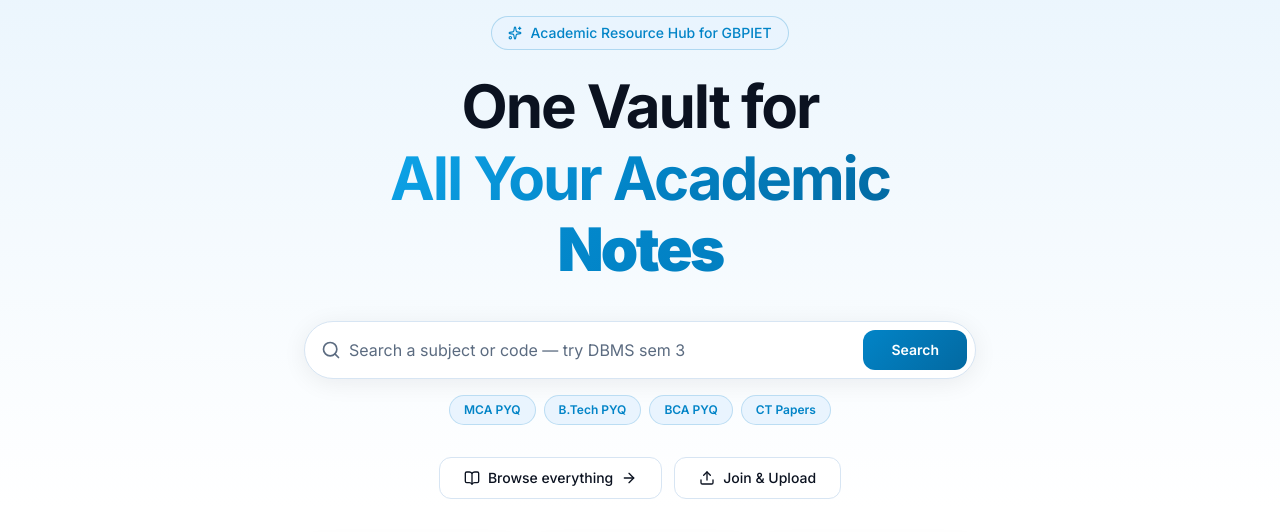
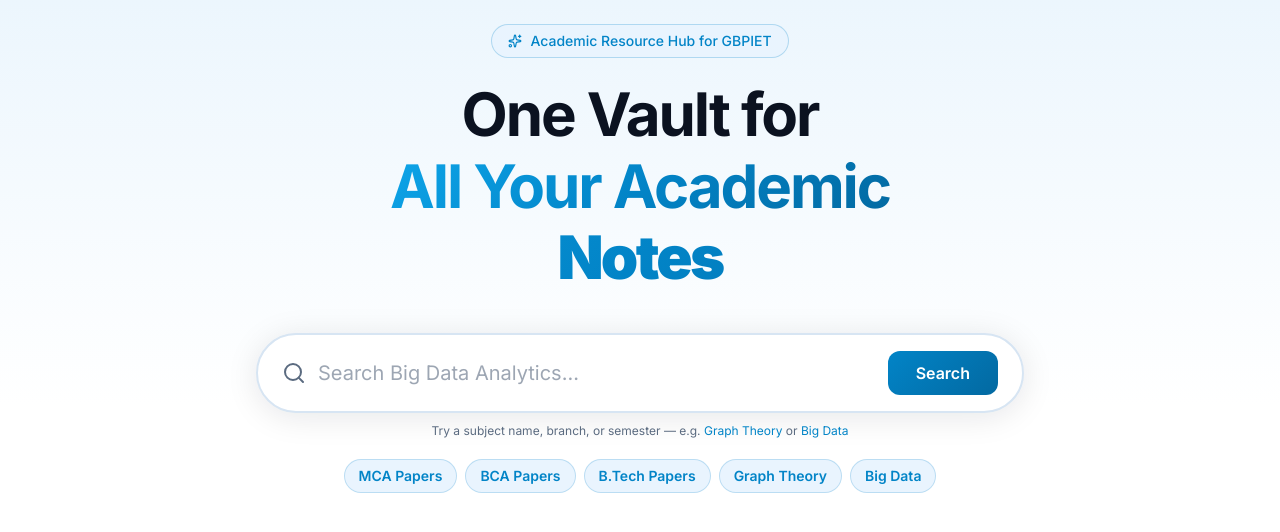
Before and after one commit to chiragkashyap267/campusvault, a Next.js app: page / in a window 1280 px wide. Shown: the part 207-739 px from the top of the page. Built offline with nearby package versions, Linux system fonts and the light colour scheme; no server answers; the database is empty.

Commit message:
simplify search & upload: remove type filters, add Google-style hero search bar

```diff
--- a/components/home/HeroSection.tsx
+++ b/components/home/HeroSection.tsx
@@ -1,26 +1,46 @@
 "use client";
 
-import { useState, useEffect } from "react";
+import { useState, useEffect, useRef, forwardRef } from "react";
 import Link from "next/link";
 import { useRouter } from "next/navigation";
 import { motion, AnimatePresence } from "framer-motion";
-import { Search, ArrowRight, Upload, BookOpen, Sparkles, FileText, MonitorPlay, Pencil, Lightbulb, Blocks } from "lucide-react";
+import { Search, ArrowRight, Upload, BookOpen, Sparkles } from "lucide-react";
 import { useAuthStore } from "@/lib/store/authStore";
 
+/** Cycling words in the heading */
 const WORDS = ["Resources", "PYQ Papers", "Notes", "Lab Manuals", "Projects"];
 
-/** One tap each, for the searches students actually run. */
+/**
+ * Placeholder examples that cycle inside the search input — exactly like
+ * Google's animated suggestions. They teach new users what to type.
+ */
+const PLACEHOLDER_EXAMPLES = [
+  "Search Graph Theory...",
+  "Search Big Data Analytics...",
+  "Search Entrepreneurship...",
+  "Search MCA Sem 3 papers...",
+  "Search BCA Database...",
+  "Search B.Tech networks...",
+  "Search Cloud Computing...",
+  "Search Compiler Design...",
+  "Search Discrete Structures...",
+  "Search Data Structures...",
+];
+
+/** Quick-tap chips below the search bar */
 const QUICK_PICKS = [
-  { label: "MCA PYQ", href: "/resources?type=pyq&branch=mca" },
-  { label: "B.Tech PYQ", href: "/resources?type=pyq&branch=btech" },
-  { label: "BCA PYQ", href: "/resources?type=pyq&branch=bca" },
-  { label: "CT Papers", href: "/resources?type=ct" },
+  { label: "MCA Papers", href: "/resources?branch=mca" },
+  { label: "BCA Papers", href: "/resources?branch=bca" },
+  { label: "B.Tech Papers", href: "/resources?branch=btech" },
+  { label: "Graph Theory", href: "/resources?search=Graph+Theory" },
+  { label: "Big Data", href: "/resources?search=Big+Data" },
 ];
 
 export function HeroSection() {
   const { user } = useAuthStore();
   const router = useRouter();
   const [query, setQuery] = useState("");
+  const inputRef = useRef<HTMLInputElement>(null);
 
   const submit = (e: React.FormEvent) => {
     e.preventDefault();
@@ -29,28 +49,29 @@
   };
 
   return (
-    /* Height excludes the navbar. At a flat 100svh the hero was a full
-       viewport tall *below* a 64px nav, so it always overflowed the screen and
-       pushed the call to action under the fold. */
     <section className="relative min-h-[calc(100svh-var(--nav-height)-var(--quick-actions-height))] flex items-center justify-center overflow-hidden hero-gradient">
-      {/* The particle canvas, three blurred orbs and a grid overlay used to sit
-          here. All four were built to glow against a near-black page; on white
-          they range from invisible to grubby, and the canvas was a permanent
-          animation frame loop on the first screen a visitor sees. The soft blue
-          wash in .hero-gradient replaces the lot. */}
+      <div className="container-app relative z-10 text-center py-10 sm:py-16">
 
-      <div className="container-app relative z-10 text-center py-10 sm:py-14">
-        <div className="flex justify-center mb-5">
+        {/* Badge */}
+        <motion.div
+          initial={{ opacity: 0, y: -12 }}
+          animate={{ opacity: 1, y: 0 }}
+          transition={{ duration: 0.5 }}
+          className="flex justify-center mb-5"
+        >
           <div className="inline-flex items-center gap-2 px-4 py-1.5 rounded-full bg-brand-soft border border-brand/25 text-sm font-medium text-brand">
             <Sparkles className="w-3.5 h-3.5" />
             <span>Academic Resource Hub for GBPIET</span>
           </div>
-        </div>
+        </motion.div>
 
-        {/* Heading is a size smaller than it was. The search box below is the
-            point of this screen, and at 7xl the type pushed it under the fold
-            on a laptop. */}
-        <div className="mb-7">
+        {/* Heading */}
+        <motion.div
+          initial={{ opacity: 0, y: 16 }}
+          animate={{ opacity: 1, y: 0 }}
+          transition={{ duration: 0.55, delay: 0.08 }}
+          className="mb-8"
+        >
           <h1 className="text-3xl sm:text-4xl md:text-5xl lg:text-6xl font-display font-black text-ink tracking-[-0.045em] leading-[1.05] mb-1">
             One Vault for{" "}
             <br className="hidden sm:block" />
@@ -59,50 +80,116 @@
           <div className="text-3xl sm:text-4xl md:text-5xl lg:text-6xl font-display font-black tracking-[-0.045em] leading-[1.05]">
             <AnimatedWord words={WORDS} />
           </div>
+        </motion.div>
+
+        {/* ── GOOGLE-STYLE SEARCH BAR ─────────────────────────────────────── */}
+        <motion.div
+          initial={{ opacity: 0, y: 20, scale: 0.98 }}
+          animate={{ opacity: 1, y: 0, scale: 1 }}
+          transition={{ duration: 0.5, delay: 0.18 }}
+          className="max-w-3xl mx-auto px-2 sm:px-0"
+        >
+          <form onSubmit={submit}>
+            <label htmlFor="hero-search" className="sr-only">
+              Search subjects, papers, notes
+            </label>
+
+            {/* Search box — big, clean, Google-style */}
+            <div
+              className="
+                flex items-center gap-3
+                px-4 sm:px-6
+                py-3 sm:py-4
+                rounded-full
+                bg-white
+                border-2 border-line
+                shadow-[0_4px_32px_rgba(11,18,32,0.1)]
+                focus-within:border-brand
+                focus-within:shadow-[0_0_0_4px_rgba(2,132,199,0.15),0_4px_32px_rgba(11,18,32,0.1)]
+                transition-all duration-200
+              "
+            >
+              {/* Search icon */}
+              <Search className="w-5 h-5 sm:w-6 sm:h-6 text-muted shrink-0" />
+
+              {/* Input with animated placeholder */}
+              <AnimatedPlaceholderInput
+                id="hero-search"
+                ref={inputRef}
+                value={query}
+                onChange={(e) => setQuery(e.target.value)}
+                placeholders={PLACEHOLDER_EXAMPLES}
+                className="
+                  flex-1 min-w-0 bg-transparent outline-none
+                  text-base sm:text-lg md:text-xl
+                  text-ink
+                  placeholder:text-muted/60
+                  py-0
+                "
+              />
+
+              {/* Search button — hides label on very small phones, shows icon only */}
+              <button
+                type="submit"
+                className="
+                  shrink-0
+                  btn-primary
+                  px-4 sm:px-7
+                  py-2 sm:py-2.5
+                  rounded-full
+                  text-sm sm:text-base
+                  font-semibold
+                  flex items-center gap-2
+                "
+              >
+                <Search className="w-4 h-4 sm:hidden" />
+                <span className="hidden sm:inline">Search</span>
+              </button>
             </div>
 
-        {/* ── The search. This is what the page is for. ──────────────────
-            It was previously behind a magnifier icon in the navbar, two taps
-            away and invisible to anyone who did not think to look. Finding a
-            past paper is the whole job of the site, so it gets the middle of
-            the first screen. */}
-        <form onSubmit={submit} className="max-w-2xl mx-auto">
-          <label htmlFor="hero-search" className="sr-only">
-            Search past papers, notes and subjects
-          </label>
-          <div className="flex items-center gap-2 p-2 rounded-2xl bg-white border border-line shadow-[0_4px_24px_rgba(11,18,32,0.07)] focus-within:border-brand focus-within:shadow-[0_0_0_4px_rgba(2,132,199,0.12)] transition-shadow">
-            <Search className="w-5 h-5 text-muted shrink-0 ml-2" />
-            <input
-              id="hero-search"
-              value={query}
-              onChange={(e) => setQuery(e.target.value)}
-              placeholder="Search a subject or code — try DBMS sem 3"
-              className="flex-1 min-w-0 bg-transparent outline-none text-base text-ink placeholder:text-muted py-2"
-              autoComplete="off"
-            />
+            {/* Helper hint */}
+            <p className="text-xs text-muted mt-2.5 text-center">
+              Try a subject name, branch, or semester — e.g.{" "}
               <button
-              type="submit"
-              className="shrink-0 btn-primary px-5 sm:px-7 py-2.5 rounded-xl text-sm font-semibold"
+                type="button"
+                onClick={() => { setQuery("Graph Theory"); inputRef.current?.focus(); }}
+                className="text-brand hover:underline"
               >
-              Search
+                Graph Theory
               </button>
-          </div>
+              {" "}or{" "}
+              <button
+                type="button"
+                onClick={() => { setQuery("Big Data"); inputRef.current?.focus(); }}
+                className="text-brand hover:underline"
+              >
+                Big Data
+              </button>
+            </p>
           </form>
 
-        <div className="flex flex-wrap items-center justify-center gap-2 mt-4">
+          {/* Quick-pick chips */}
+          <div className="flex flex-wrap items-center justify-center gap-2 mt-5">
             {QUICK_PICKS.map((p) => (
               <Link
                 key={p.label}
                 href={p.href}
-              className="px-3.5 py-1.5 rounded-full text-xs font-semibold text-brand bg-brand-soft border border-brand/20 hover:bg-white hover:border-brand/40 transition-colors"
+                className="px-3.5 py-1.5 rounded-full text-xs sm:text-sm font-semibold text-brand bg-brand-soft border border-brand/20 hover:bg-white hover:border-brand/40 transition-colors"
               >
                 {p.label}
               </Link>
             ))}
           </div>
+        </motion.div>
+        {/* ─────────────────────────────────────────────────────────────────── */}
 
-        {/* Secondary to the search now, so they no longer compete with it. */}
-        <div className="flex flex-col sm:flex-row items-center justify-center gap-3 mt-8 mb-10">
+        {/* Secondary CTA buttons */}
+        <motion.div
+          initial={{ opacity: 0, y: 16 }}
+          animate={{ opacity: 1, y: 0 }}
+          transition={{ duration: 0.5, delay: 0.28 }}
+          className="flex flex-col sm:flex-row items-center justify-center gap-3 mt-10 mb-10"
+        >
           <Link
             href="/resources"
             className="group flex items-center gap-2 btn-ghost px-6 py-2.5 rounded-xl text-sm font-semibold w-full sm:w-auto justify-center"
@@ -117,36 +204,16 @@
               className="flex items-center gap-2 btn-ghost px-6 py-2.5 rounded-xl text-sm font-semibold w-full sm:w-auto justify-center"
             >
               <Upload className="w-4 h-4" />
-              Join & Upload
+              Join &amp; Upload
             </Link>
           )}
-        </div>
-
-        {/* These were styled as buttons and had a pointer cursor but went
-            nowhere. Each one now runs the search it advertises. */}
-        <div className="grid grid-cols-2 sm:grid-cols-3 gap-3 max-w-2xl mx-auto">
-          {PREVIEW_CARDS.map((card) => (
-            <Link
-              key={card.label}
-              href={card.href}
-              className="glass-card text-left group hover:border-brand/40 transition-colors"
-            >
-              <div className="p-4">
-                <div className="mb-3">
-                  <div className={`inline-flex p-2 rounded-xl bg-surface-2 border border-line ${card.color}`}>
-                    <card.icon className="w-5 h-5" />
-                  </div>
-                </div>
-                <p className="text-xs font-semibold text-ink group-hover:text-brand transition-colors">{card.label}</p>
-                <p className="text-xs text-muted mt-0.5">{card.count}</p>
-              </div>
-            </Link>
-          ))}
-        </div>
+        </motion.div>
       </div>
     </section>
   );
 }
+
+// ─── Animated cycling heading word ────────────────────────────────────────────
 
 function AnimatedWord({ words }: { words: string[] }) {
   const [index, setIndex] = useState(0);
@@ -174,11 +241,76 @@
   );
 }
 
-const PREVIEW_CARDS = [
-  { icon: FileText, label: "PYQ Papers", count: "Semester-wise", color: "text-blue-600", href: "/resources?type=pyq" },
-  { icon: BookOpen, label: "Books", count: "Library & Ref", color: "text-emerald-600", href: "/resources?type=study_material" },
-  { icon: MonitorPlay, label: "Useful Softwares", count: "Tools & IDEs", color: "text-brand", href: "/resources?type=software" },
-  { icon: Pencil, label: "CT Papers", count: "Previous years", color: "text-orange-600", href: "/resources?type=ct" },
-  { icon: Lightbulb, label: "Projects", count: "Ideas & files", color: "text-amber-600", href: "/resources?type=project" },
-  { icon: Blocks, label: "Study Notes", count: "All subjects", color: "text-purple-600", href: "/resources?type=notes" },
-];
+
+
+interface AnimatedPlaceholderInputProps
+  extends React.InputHTMLAttributes<HTMLInputElement> {
+  placeholders: string[];
+}
+
+const AnimatedPlaceholderInput = forwardRef<
+  HTMLInputElement,
+  AnimatedPlaceholderInputProps
+>(function AnimatedPlaceholderInput(
+  { placeholders, value, onChange, className, id, ...rest },
+  ref
+) {
+  const [phIndex, setPhIndex] = useState(0);
+  const [displayedPh, setDisplayedPh] = useState("");
+  const [typing, setTyping] = useState(true);
+
+  // Cycle through placeholder strings with a typewriter effect
+  useEffect(() => {
+    if ((value as string)?.length > 0) return; // stop animating while user is typing
+
+    const target = placeholders[phIndex];
+    let i = typing ? displayedPh.length : displayedPh.length;
+    let timeout: ReturnType<typeof setTimeout>;
+
+    if (typing) {
+      if (displayedPh.length < target.length) {
+        timeout = setTimeout(() => {
+          setDisplayedPh(target.slice(0, displayedPh.length + 1));
+        }, 60);
+      } else {
+        // fully typed — pause then erase
+        timeout = setTimeout(() => setTyping(false), 1800);
+      }
+    } else {
+      if (displayedPh.length > 0) {
+        timeout = setTimeout(() => {
+          setDisplayedPh(displayedPh.slice(0, -1));
+        }, 30);
+      } else {
+        // fully erased — move to next placeholder
+        setPhIndex((prev) => (prev + 1) % placeholders.length);
+        setTyping(true);
+      }
+    }
+
+    return () => clearTimeout(timeout);
+  }, [displayedPh, typing, phIndex, placeholders, value]);
+
+  // When user clears input, restart animation from current placeholder
+  useEffect(() => {
+    if ((value as string)?.length === 0) {
+      setDisplayedPh("");
+      setTyping(true);
+    }
+  }, [value]);
+
+  return (
+    <input
+      ref={ref}
+      id={id}
+      value={value}
+      onChange={onChange}
+      placeholder={displayedPh}
+      autoComplete="off"
+      autoCorrect="off"
+      spellCheck={false}
+      className={className}
+      {...rest}
+    />
+  );
+});
```
Also changed, not shown: components/home/ResourceFinder.tsx (+7 -62 lines), components/resources/ResourceFilters.tsx (+2 -16 lines). Lines whose indentation alone changed are shown as unchanged.
